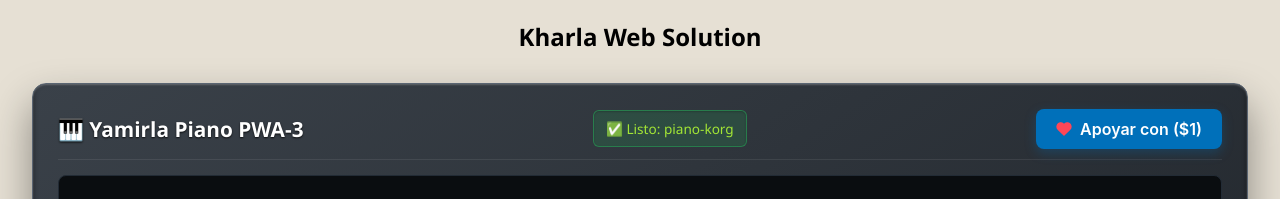
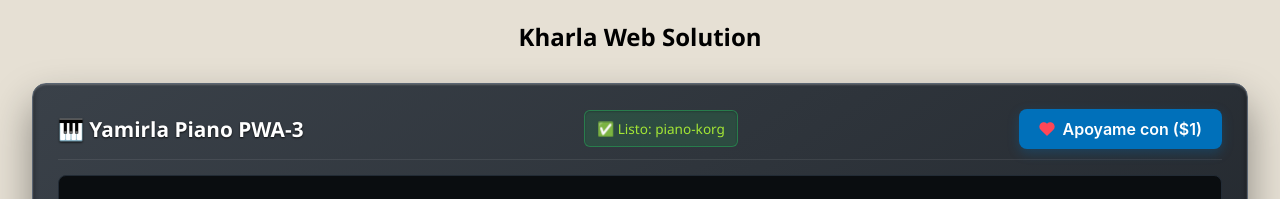
Before and after one commit to ciromellado/Yamirla-Piano-PWA-3, a plain HTML site: page index.html in a window 1280 px wide. Shown: the top 199 px of the page. Drawn offline with Linux system fonts and the light colour scheme; no server answers.

Commit message:
Update donation button text to 'Apoyame con ($1)'

```diff
--- a/index.html
+++ b/index.html
@@ -21,7 +21,7 @@
             <div id="status">✅ Listo para tocar</div>
          <a href="https://paypal.me/Donacion472" target="_blank" rel="noopener noreferrer" class="paypal-donate-btn"            title="Apoya este proyecto con una donación">
             <svg viewBox="0 0 24 24" width="16" height="16" stroke="currentColor" stroke-width="2" fill="none" stroke-linecap="round" stroke-linejoin="round"><path d="M20.84 4.61a5.5 5.5 0 0 0-7.78 0L12 5.67l-1.06-1.06a5.5 5.5 0 0 0-7.78 7.78l1.06 1.06L12 21.23l7.78-7.78 1.06-1.06a5.5 5.5 0 0 0 0-7.78z"></path></svg>
-            Apoyar con ($1)
+            Apoyame con ($1)
         </a>
         </div>
          <!-- Tamaño del pentagrama: -->
```
